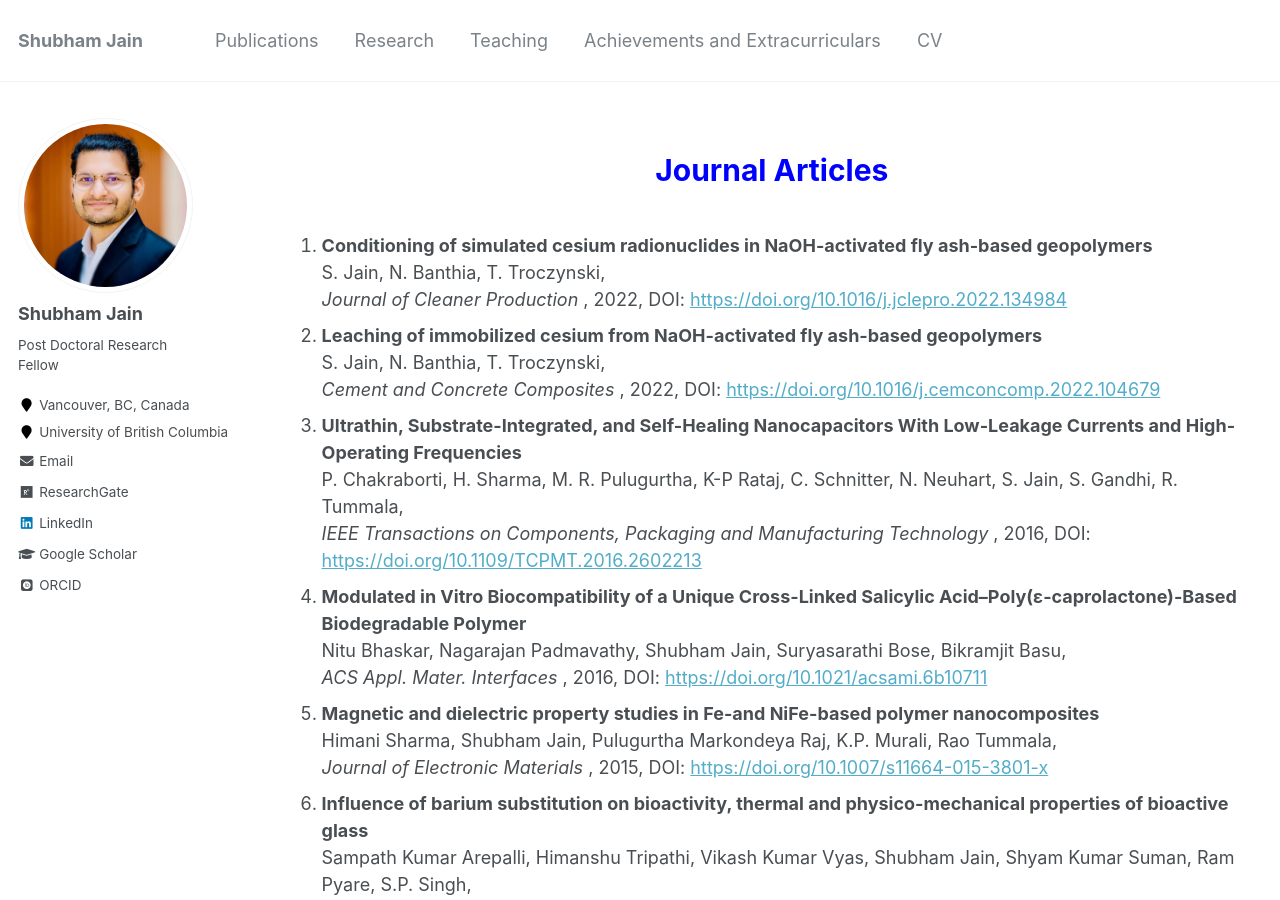
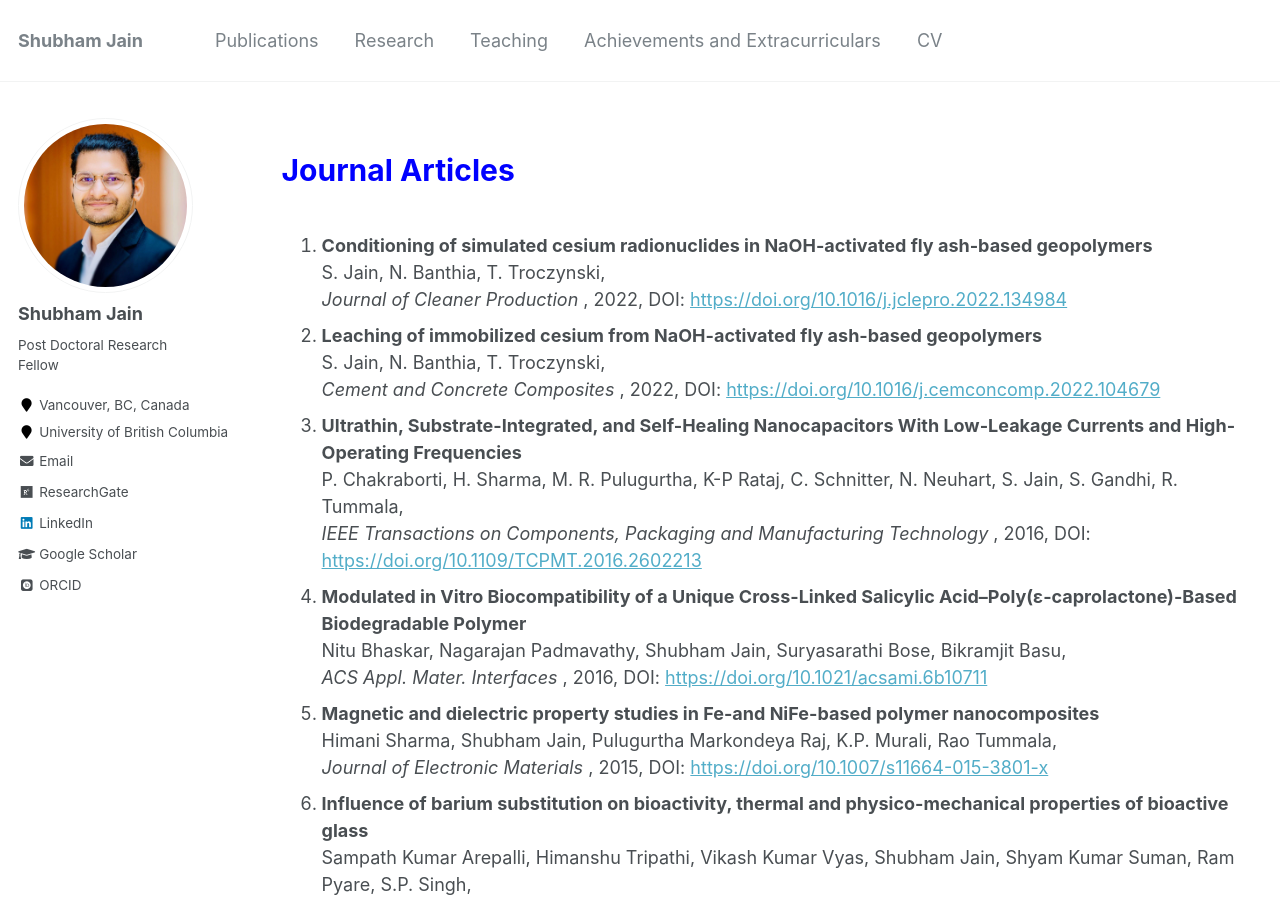
Before and after one commit to shubhamj2611/shubhamj2611.github.io, a Jekyll site: the page built from _pages/publications.md, in a window 1280 px wide and 900 px high. Built offline with Jekyll 4.4.1, drawn with Linux system fonts in a browser that asks for light colours; some web fonts are replaced.

Commit message:
Update publications.md

```diff
--- a/_pages/publications.md
+++ b/_pages/publications.md
@@ -4,7 +4,7 @@ title: ""
 permalink: /publications/
 author_profile: true
 ---
-<p style="text-align:center; color:Blue; font-size:30px; font-weight:bold;"> Journal Articles </p>
+<p style="text-align:left; color:Blue; font-size:30px; font-weight:bold;"> Journal Articles </p>
 <ol>
 
 {% assign pubs = site.data.publications.references | sort: "year" | reverse %}
@@ -26,7 +26,7 @@ author_profile: true
 
 </ol>
 
-<p style="text-align:center; color:Blue; font-size:30px; font-weight:bold;"> Book Chapters </p>
+<p style="text-align:left; color:Blue; font-size:30px; font-weight:bold;"> Book Chapters </p>
 <ol>
 
 {% assign pubs = site.data.publications.references | sort: "year" | reverse %}
@@ -49,7 +49,7 @@ author_profile: true
 </ol>
 
 
-<p style="text-align:center; color:Blue; font-size:30px; font-weight:bold;"> Theses </p>
+<p style="text-align:left; color:Blue; font-size:30px; font-weight:bold;"> Theses </p>
 <ol>
 
 {% assign pubs = site.data.publications.references | sort: "year" | reverse %}
```
